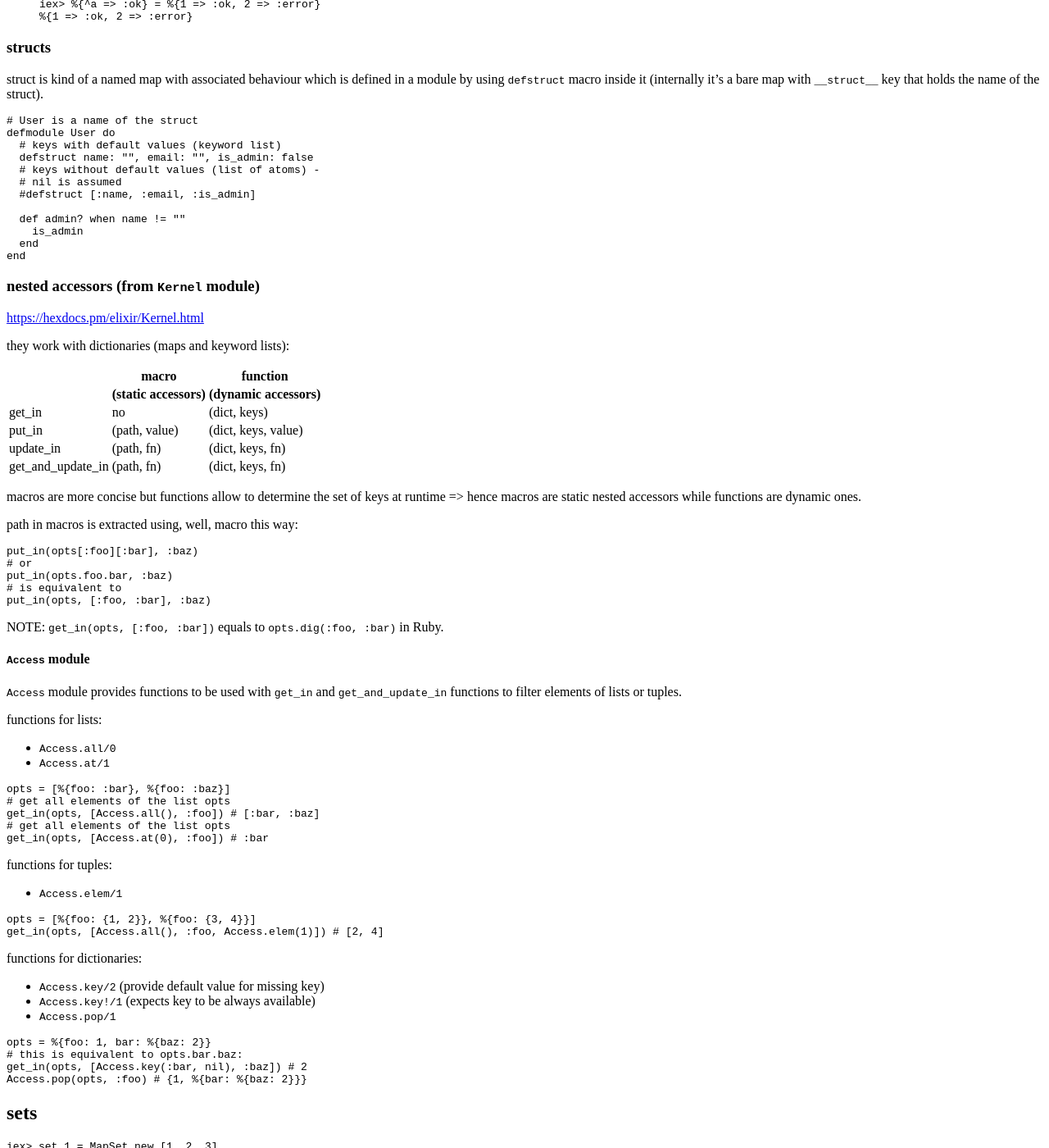
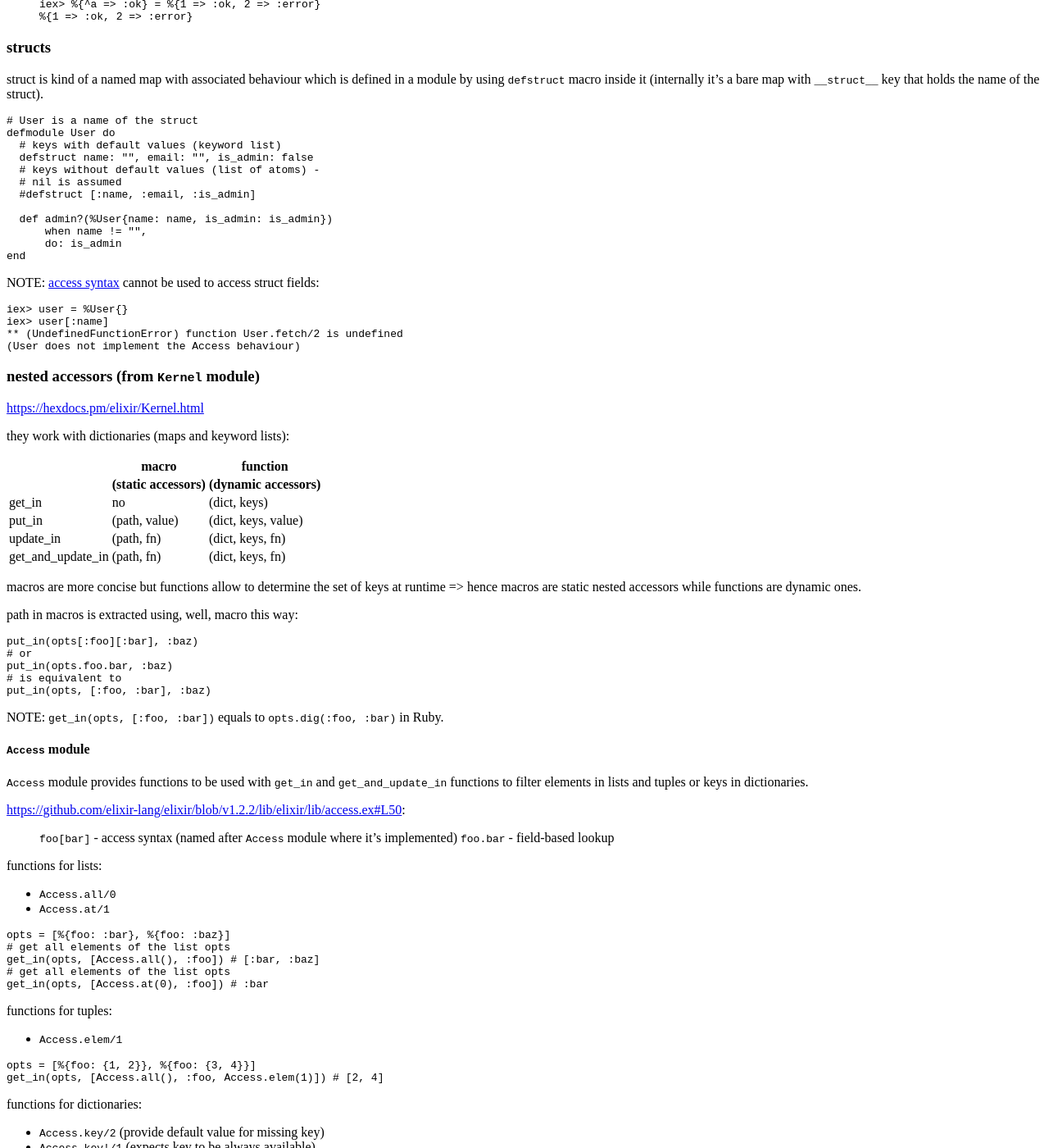
Before and after one commit to tap349/tap349.github.io, a Jekyll site: the page built from _posts/2016-12-31-elixir-notes.md, in a window 1280 px wide and 1400 px high, scrolled down 7827 px. Shown: the whole window at 82% size. Built offline with Jekyll 4.4.1, drawn with Linux system fonts in a browser that asks for light colours.

Commit message:
update 2017-01-06_04:19:43

````diff
--- a/_posts/2016-12-31-elixir-notes.md
+++ b/_posts/2016-12-31-elixir-notes.md
@@ -533,10 +533,19 @@ defmodule User do
   # nil is assumed
   #defstruct [:name, :email, :is_admin]
 
-  def admin? when name != ""
-    is_admin
-  end
+  def admin?(%User{name: name, is_admin: is_admin})
+      when name != "",
+      do: is_admin
 end
+```
+
+NOTE: [access syntax](#access-module) cannot be used to access struct fields:
+
+```sh
+iex> user = %User{}
+iex> user[:name]
+** (UndefinedFunctionError) function User.fetch/2 is undefined
+(User does not implement the Access behaviour)
 ```
 
 ### nested accessors (from `Kernel` module)
@@ -572,7 +581,13 @@ NOTE: `get_in(opts, [:foo, :bar])` equals to `opts.dig(:foo, :bar)` in Ruby.
 #### `Access` module
 
 `Access` module provides functions to be used with `get_in` and
-`get_and_update_in` functions to filter elements of lists or tuples.
+`get_and_update_in` functions to filter elements in lists and tuples or
+keys in dictionaries.
+
+<https://github.com/elixir-lang/elixir/blob/v1.2.2/lib/elixir/lib/access.ex#L50>:
+
+> `foo[bar]` - access syntax (named after `Access` module where it's implemented)
+> `foo.bar` - field-based lookup
 
 functions for lists:
 
````
